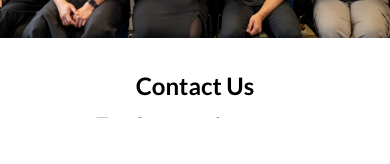
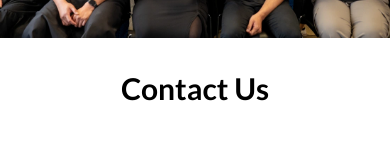
Before and after one commit to jhigger/niuvaka-trust, a Next.js app: page /contact in a window 390 px wide. Shown: the part 358-522 px from the top of the page. Built offline with nearby package versions, Linux system fonts and the light colour scheme.

Commit message:
feat: adjust text size

```diff
--- a/src/pages/contact.tsx
+++ b/src/pages/contact.tsx
@@ -39,7 +39,7 @@ const Contact = () => {
         </section>
 
         <section className="container mx-auto mb-32 space-y-8">
-          <div className="relative my-8 h-12 overflow-hidden text-2xl font-bold text-black md:h-20 md:text-6xl lg:h-24 lg:text-8xl">
+          <div className="relative my-8 h-12 overflow-hidden text-3xl font-bold text-black md:h-20 md:text-6xl lg:h-24 lg:text-8xl">
             <h1 className="absolute flex w-full animate-scrolling-header flex-col items-center gap-2 whitespace-nowrap md:gap-4">
               <span>Contact Us</span>
               <span className="text-coffee-400">Faafesootai matou</span>
```
